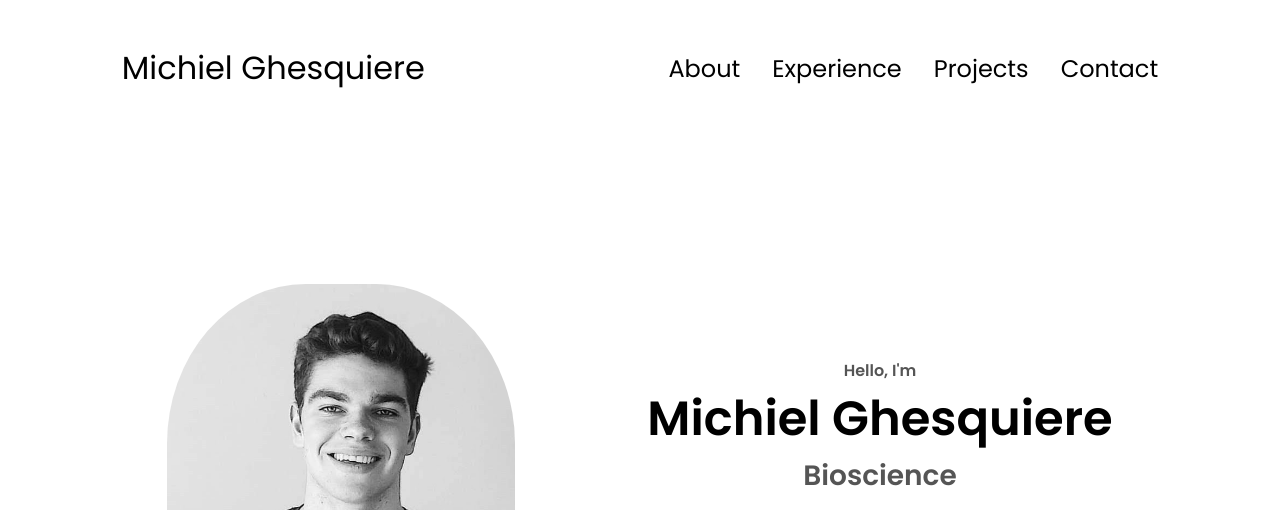
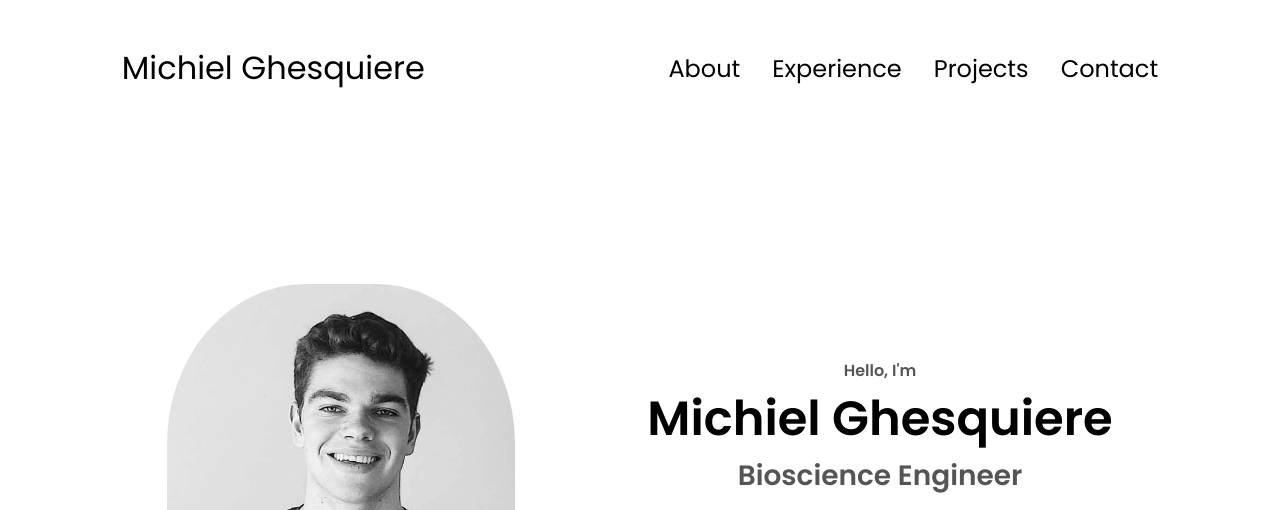
Before and after one commit to MichielGhesquiere/Portfolio-Website, a plain HTML site: page index.html in a window 1280 px wide. Shown: the top 510 px of the page. Drawn offline with Linux system fonts and the light colour scheme.

Commit message:
Bioscience Engineer

```diff
--- a/index.html
+++ b/index.html
@@ -44,7 +44,7 @@
       <div class="section__text">
         <p class="section__text__p1">Hello, I'm</p>
         <h1 class="title">Michiel Ghesquiere</h1>
-        <p class="section__text__p2">Bioscience</p>
+        <p class="section__text__p2">Bioscience Engineer</p>
         <div class="btn-container">
           <button
             class="btn btn-color-2"
```
